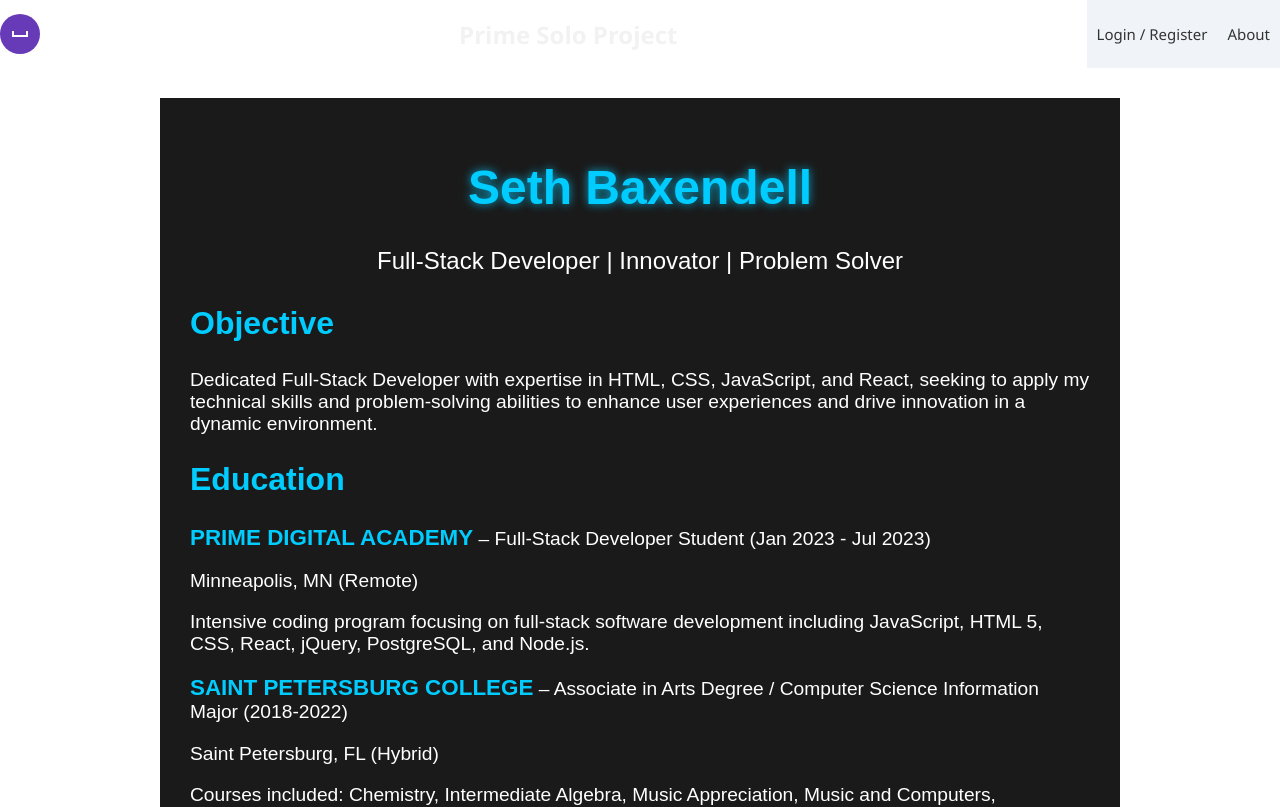
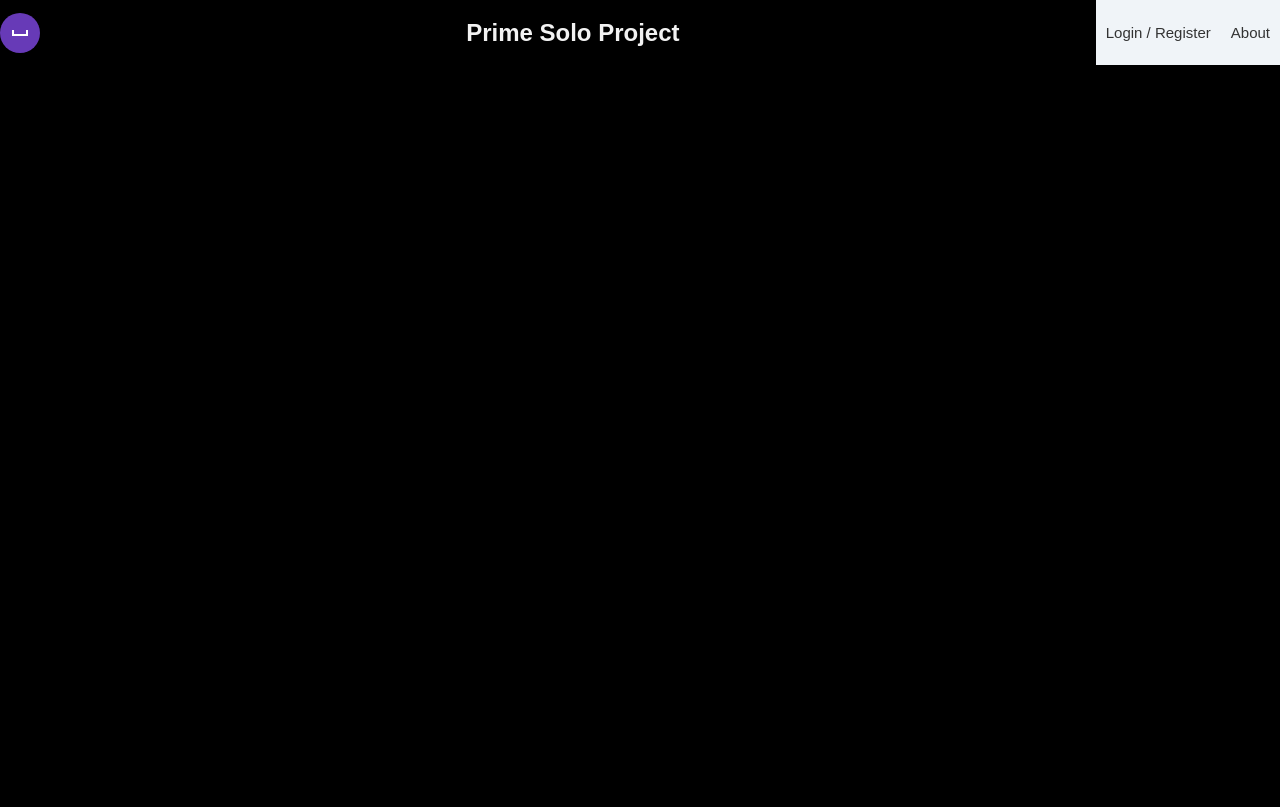
Before and after one commit to sbaxend/Resume, a React (Create React App) app: page /#/resume in a window 1280 px wide. Shown: the top 807 px of the page. Built offline with nearby package versions, Linux system fonts and the light colour scheme.

Commit message:
messing with css for resume page

```diff
--- a/src/components/MainResumePage/MainResumePage.css
+++ b/src/components/MainResumePage/MainResumePage.css
@@ -1,11 +1,32 @@
+/* Body styling for a consistent dark theme */
+body {
+    background-color: #000; /* Ensure the entire page background is black */
+    color: white;
+    font-family: Arial, sans-serif;
+    margin: 0;
+    padding: 0;
+    height: 100%; /* Ensure body takes up full height */
+}
+
 /* Container for the resume */
 .resume-container {
-    background-color: #1a1a1a; /* Dark background */
+    background-color: #000; /* Dark background for content */
     color: white;
     font-family: Arial, sans-serif;
     padding: 30px;
     margin: 0 auto;
-    max-width: 900px; /* To keep the content width manageable */
+    max-width: 900px; /* Keep the content width manageable */
+    height: 100%; /* Ensure the container takes full height */
+    box-sizing: border-box;
+}
+
+/* Ensure the container takes full height of the viewport */
+.main-container {
+    display: flex;
+    flex-direction: column;
+    justify-content: center;
+    align-items: center;
+    min-height: 100vh; /* Full height of the viewport */
 }
 
 /* Header with name and tagline */
@@ -97,6 +118,29 @@
     color: #00ccff;
 }
 
+/* Resume Button */
+.resume-button {
+    padding: 15px 25px;
+    font-size: 1.2rem;
+    background-color: #00ccff;  /* Space-themed bright blue */
+    color: white;
+    border: none;
+    border-radius: 8px;
+    cursor: pointer;
+    transition: background-color 0.3s ease, transform 0.3s ease;
+    font-weight: bold;
+    margin-top: 20px;
+}
+
+.resume-button:hover {
+    background-color: #0099cc;  /* Slightly darker blue on hover */
+    transform: scale(1.1);  /* Slight scale-up effect */
+}
+
+.resume-button:focus {
+    outline: none; /* Remove default focus outline */
+}
+
 /* Responsive Design */
 @media (max-width: 768px) {
     .resume-container {
@@ -124,8 +168,55 @@
         font-size: 1.4rem;
     }
 }
+/* Container for the scrolling text */
+.star-wars-crawl {
+    position: relative;
+    width: 100%;
+    height: 100vh; /* Full height of the viewport */
+    overflow: hidden; /* Hide anything outside of the container */
+    background-color: black; /* Black background for space theme */
+    color: #fff; /* White text color for the crawl */
+    display: flex;
+    justify-content: center; /* Center horizontally */
+    align-items: flex-end; /* Align at the bottom to simulate the beginning of the crawl */
+    perspective: 400px; /* Adds a 3D perspective */
+}
+
+/* The text that will scroll up */
+.crawl-text {
+    position: absolute;
+    bottom: -100%; /* Start off-screen */
+    text-align: center;
+    font-family: 'Arial', sans-serif;
+    font-size: 2rem;
+    animation: crawl 60s linear infinite; /* Scroll animation */
+    transform-origin: bottom center; /* Start the crawl from the bottom */
+}
+
+/* Keyframe animation for the scrolling effect */
+@keyframes crawl {
+    0% {
+        transform: rotateX(20deg) translateY(100%);
+    }
+    100% {
+        transform: rotateX(20deg) translateY(-100%); /* End the scroll */
+    }
+}
+
+/* Optional: Add some spacing between lines in the crawl */
+.crawl-text h1,
+.crawl-text h2,
+.crawl-text p {
+    margin: 30px 0;
+}
 /* Style for the Resume Button */
-.resume-button {
+.download-button-container {
+    text-align: center;
+    margin-top: 20px;
+    z-index: 1; /* Ensure the button is above the content */
+}
+
+.download-button {
     padding: 15px 25px;
     font-size: 1.2rem;
     background-color: #00ccff;  /* Space-themed bright blue */
@@ -135,14 +226,13 @@
     cursor: pointer;
     transition: background-color 0.3s ease, transform 0.3s ease;
     font-weight: bold;
-    margin-top: 20px;
 }
 
-.resume-button:hover {
+.download-button:hover {
     background-color: #0099cc;  /* Slightly darker blue on hover */
     transform: scale(1.1);  /* Slight scale-up effect */
 }
 
-.resume-button:focus {
+.download-button:focus {
     outline: none; /* Remove default focus outline */
 }
--- a/src/components/MainResumePage/MainResumePage.jsx
+++ b/src/components/MainResumePage/MainResumePage.jsx
@@ -1,9 +1,42 @@
-import React from 'react';
+import React, { useEffect, useState }from 'react';
 import './MainResumePage.css';
+function MainResumePage() {
+    const [hasScrolled, setHasScrolled] = useState(false);
 
-function MainResumePage() {
+    // Handle the button visibility after the scroll animation
+    useEffect(() => {
+        const timer = setTimeout(() => {
+            setHasScrolled(true); // Show the button after scroll is complete
+        }, 60000); // Match the scroll time (60s)
+
+        return () => clearTimeout(timer); // Cleanup the timer if component unmounts
+    }, []);
+    useEffect(() => {
+
+        // Function to handle keydown events for manual scrolling
+        const handleKeyDown = (event) => {
+            if (event.key === "ArrowDown" || event.key === "ArrowUp") {
+                // Allow scrolling with the arrow keys
+                const scrollContainer = document.querySelector('.star-wars-crawl');
+                scrollContainer.scrollBy({
+                    top: event.key === "ArrowDown" ? 100 : -100,  // Scroll 100px up or down
+                    behavior: 'smooth', // Smooth scrolling
+                });
+            }
+        };
+
+        // Add event listener for keyboard scroll control
+        window.addEventListener('keydown', handleKeyDown);
+
+        // Cleanup event listener when the component unmounts
+        return () => {
+            window.removeEventListener('keydown', handleKeyDown);
+        };
+    }, []);
     return (
         <div className="resume-container">
+            <div className="star-wars-crawl">
+                <div className="crawl-text">
                     <header className="header">
                         <h1>Seth Baxendell</h1>
                         <p>Full-Stack Developer | Innovator | Problem Solver</p>
@@ -68,6 +101,15 @@ function MainResumePage() {
                         <p><strong>Soft Skills:</strong> Growth mindset, adaptability, creativity, problem-solving, teamwork, critical thinking.</p>
                     </section>
                 </div>
+            </div>
+            {hasScrolled && (
+                <div className="download-button-container">
+                    <a href="/resume.pdf" download="Seth_Baxendell_Resume.pdf">
+                        <button className="download-button">Download PDF</button>
+                    </a>
+                </div>
+            )}
+        </div>
     );
 }
 
```
Lines whose indentation alone changed are shown as unchanged.
